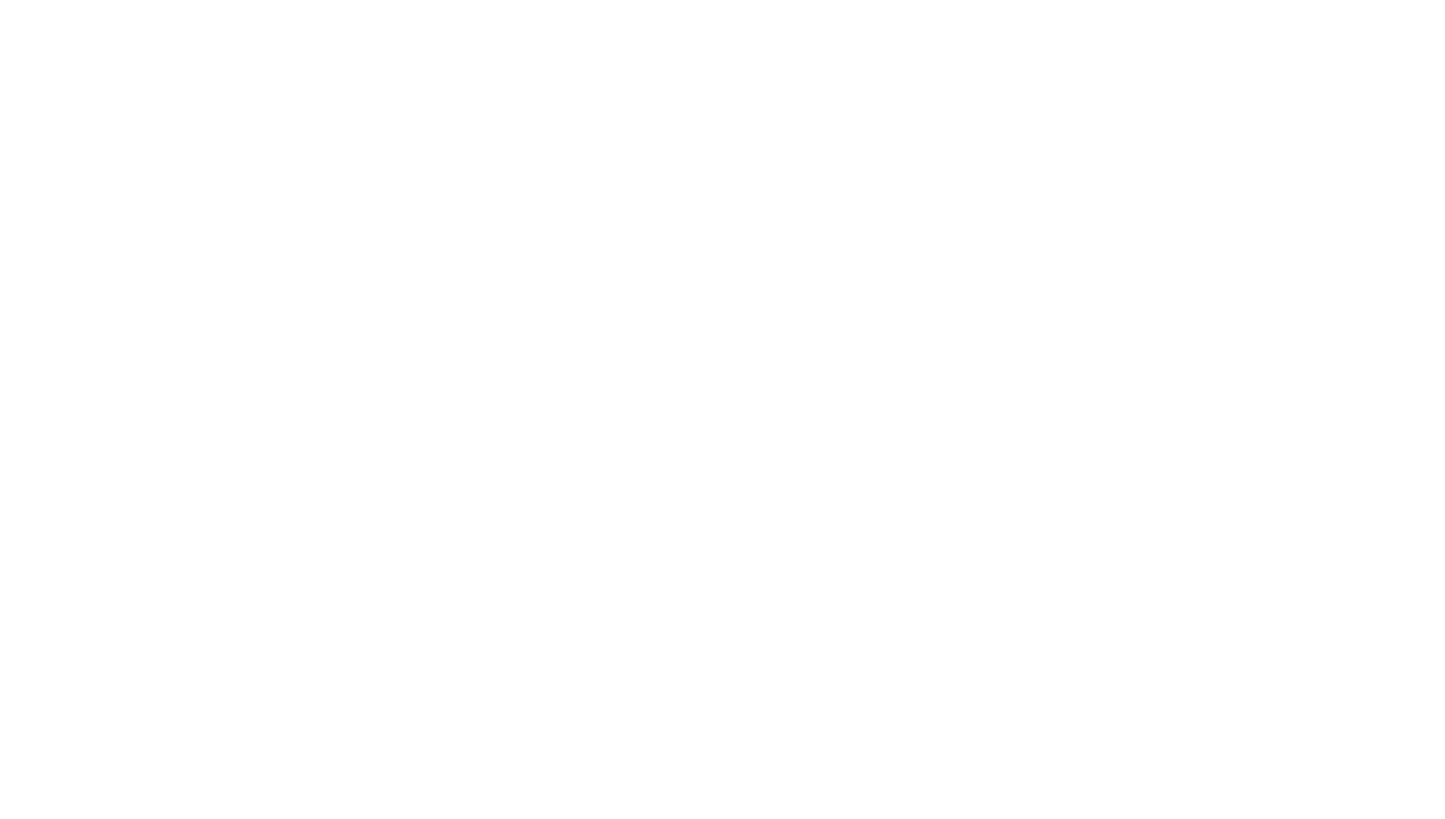
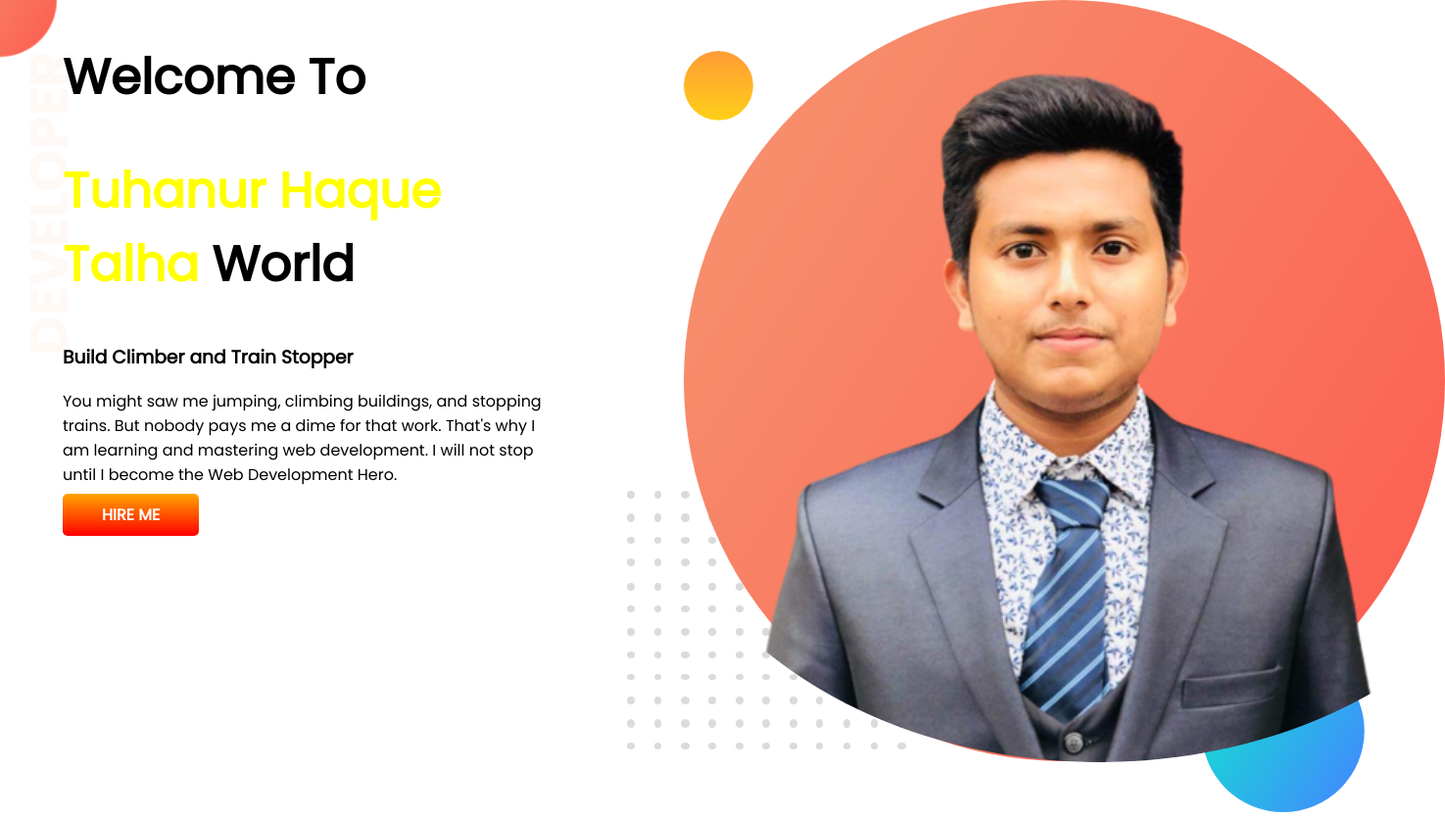
Before and after one commit to tuhanurhaquetalha/developer-portfolio, a plain HTML site: page index.html in a window 1280 px wide. Shown: the whole page at 98% size, 1475 px wide, since content can reach past the window. Before the commit the page ends 800 px from the top, so only its background shows below. Drawn offline with Linux system fonts and the light colour scheme.

Commit message:
top-banner added

```diff
--- a/index.html
+++ b/index.html
@@ -1,14 +1,34 @@
 <!DOCTYPE html>
 <html lang="en">
+
 <head>
     <meta charset="UTF-8">
     <meta http-equiv="X-UA-Compatible" content="IE=edge">
     <meta name="viewport" content="width=device-width, initial-scale=1.0">
-    <title>Document</title>
+    <title>Talha Portfolio</title>
+    <link rel="preconnect" href="https://fonts.googleapis.com">
+    <link rel="preconnect" href="https://fonts.gstatic.com" crossorigin>
+    <link href="https://fonts.googleapis.com/css2?family=Poppins&display=swap" rel="stylesheet">
     <link rel="stylesheet" href="style.css">
 
 </head>
+
 <body>
+    <section class="top-banner">
+        <div class="half-width">
+            <h1>Welcome To</h1>
+            <h1><span class="yellow-color">Tuhanur Haque Talha</span> World</h1>
+            <h3>Build Climber and Train Stopper</h3>
+            <p>You might saw me jumping, climbing buildings, and stopping trains. But nobody pays me a dime for that
+                work.
+                That's why I am learning and mastering web development. I will not stop until I become the Web
+                Development
+                Hero.</p>
+            <a class="link-button" target="_blank" href="http://127.0.0.1:5500/index.html">HIRE ME</a>
+        </div>
+        <div class="half-width">
+            <div> <img src="images/my-bg-my.png" alt=""></div>
+    </section>
+</body>
 
-</body>
 </html>
--- a/style.css
+++ b/style.css
@@ -0,0 +1,41 @@
+body {
+    font-family: 'Poppins', sans-serif;
+    margin: 0%;
+}
+
+h1 {
+    font-size: 50px;
+}
+
+.yellow-color {
+    color: yellow;
+}
+
+section {
+    display: flex;
+}
+
+.half-width {
+    width: 50%;
+    padding-left: 5%;
+}
+
+.half-width image {
+    width: 100%;
+}
+
+.link-button{
+
+      text-decoration: none;
+      background-image: linear-gradient(orange, red);
+      padding: 10px 40px;
+      color:white;
+      border-radius: 5px;
+      font-weight: 700;
+
+
+    }
+    .top-banner{
+        background-image: url(images/top-banner.png);
+        background-repeat: no-repeat;
+    }
```
Also changed, not shown: images/dream-bg.png (added), images/exp-bg.png (added), images/jhankar.png (added), images/jhankar2.png (added), images/my-bg-my.png (added), images/my-bg.png (added), images/my-bg2.png (added), images/top-banner.png (added), 7 other files.
